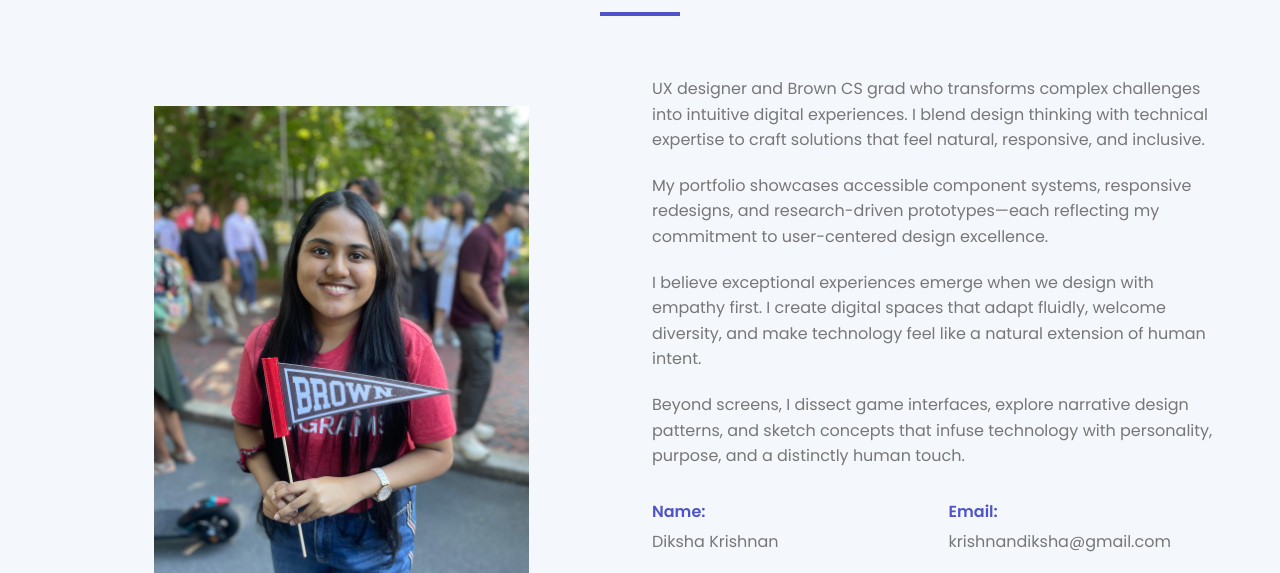
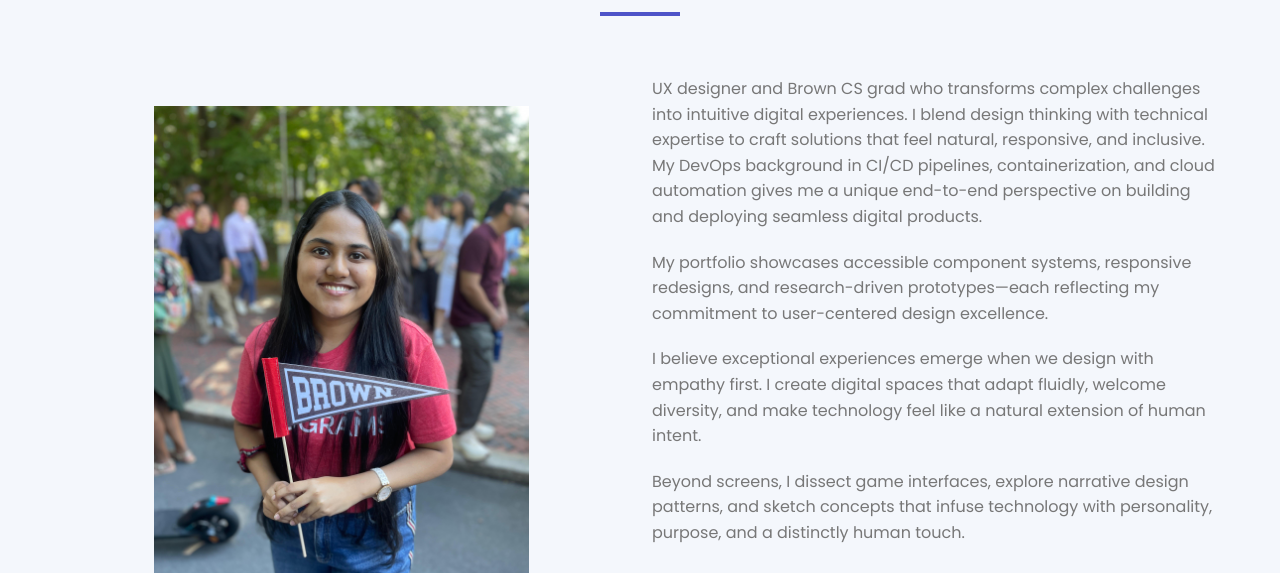
Before and after one commit to guillotine46/portfolio, a plain HTML site: page index.html in a window 1280 px wide. Shown: the part 955-1528 px from the top of the page. Drawn offline with nearby package versions, Linux system fonts and the light colour scheme.

Commit message:
final changes

```diff
--- a/index.html
+++ b/index.html
@@ -98,10 +98,10 @@
                 </div>
                 <div class="col-lg-6">
                     <div class="about-content">
-                        <p>UX designer and Brown CS grad who transforms complex challenges into intuitive digital experiences. I blend design thinking with technical expertise to craft solutions that feel natural, responsive, and inclusive.</p>
-                        <p>My portfolio showcases accessible component systems, responsive redesigns, and research-driven prototypes—each reflecting my commitment to user-centered design excellence.</p>
-                        <p>I believe exceptional experiences emerge when we design with empathy first. I create digital spaces that adapt fluidly, welcome diversity, and make technology feel like a natural extension of human intent.</p>
-                        <p>Beyond screens, I dissect game interfaces, explore narrative design patterns, and sketch concepts that infuse technology with personality, purpose, and a distinctly human touch.</p>
+                    <p>UX designer and Brown CS grad who transforms complex challenges into intuitive digital experiences. I blend design thinking with technical expertise to craft solutions that feel natural, responsive, and inclusive. My DevOps background in CI/CD pipelines, containerization, and cloud automation gives me a unique end-to-end perspective on building and deploying seamless digital products.</p>
+                    <p>My portfolio showcases accessible component systems, responsive redesigns, and research-driven prototypes—each reflecting my commitment to user-centered design excellence.</p>
+                    <p>I believe exceptional experiences emerge when we design with empathy first. I create digital spaces that adapt fluidly, welcome diversity, and make technology feel like a natural extension of human intent.</p>
+                    <p>Beyond screens, I dissect game interfaces, explore narrative design patterns, and sketch concepts that infuse technology with personality, purpose, and a distinctly human touch.</p>
                         <div class="about-info">
                             <div class="info-item">
                                 <span>Name:</span>
```
